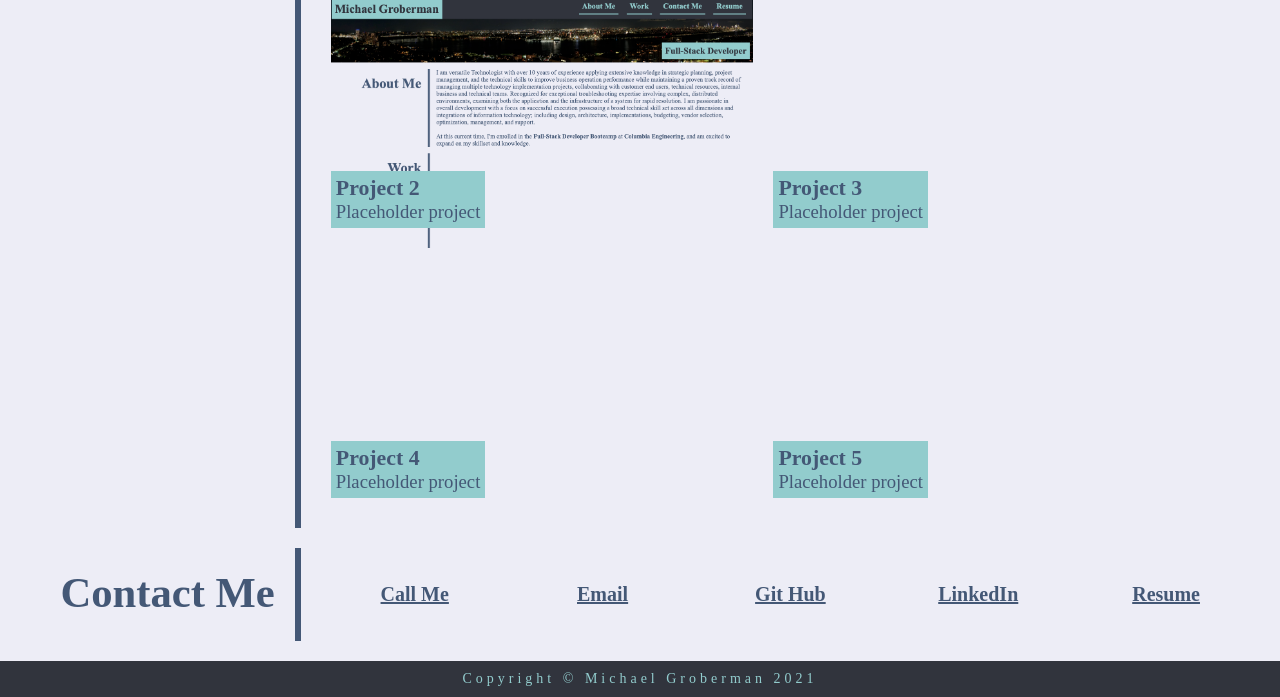
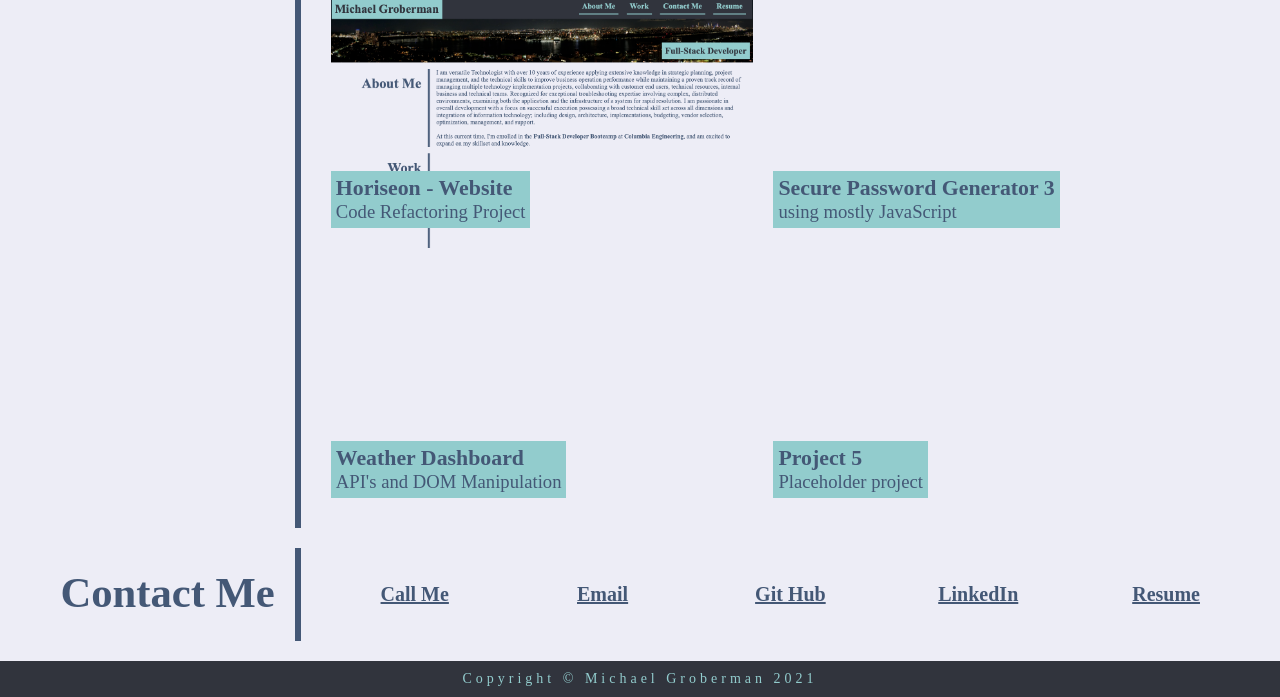
Before and after one commit to MichaelAdamGroberman/Michael-Groberman---Portfolio, a plain HTML site: page index.html in a window 1280 px wide. Shown: the part 1114-1811 px from the top of the page. Drawn offline with Linux system fonts and the light colour scheme.

Commit message:
added a few more project names
included 4 more projects

```diff
--- a/index.html
+++ b/index.html
@@ -60,24 +60,24 @@
         <section class="work-card project-2">
           <a href="#">
             <header>
-              <h1>Project 2</h1>
-              <p>Placeholder project</p>
+              <h1>Horiseon - Website</h1>
+              <p>Code Refactoring Project</p>
             </header>
           </a>
         </section>
         <section class="work-card project-3">
           <a href="#">
             <header>
-              <h1>Project 3</h1>
-              <p>Placeholder project</p>
+              <h1>Secure Password Generator 3</h1>
+              <p>using mostly JavaScript</p>
             </header>
           </a>
         </section>
         <section class="work-card project-4">
           <a href="#">
             <header>
-              <h1>Project 4</h1>
-              <p>Placeholder project</p>
+              <h1>Weather Dashboard </h1>
+              <p>API's and DOM Manipulation </p>
             </header>
           </a>
         </section>
```
